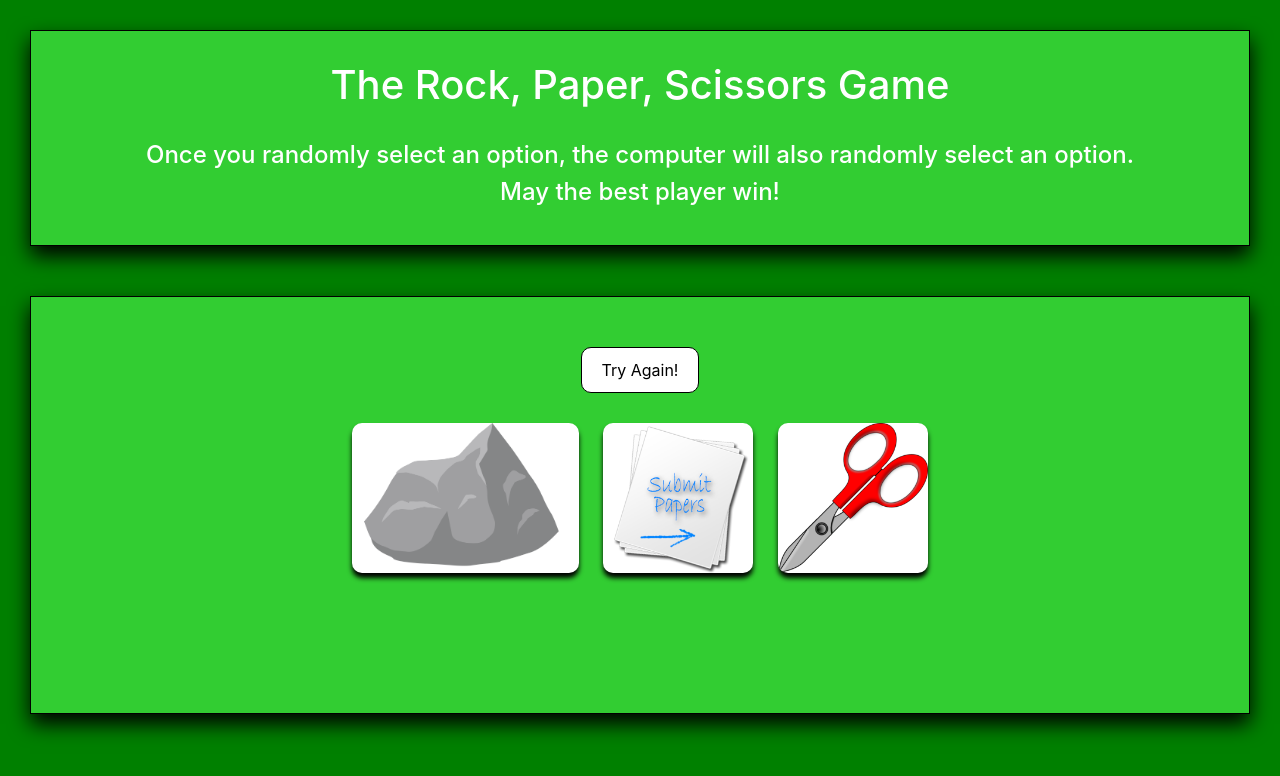
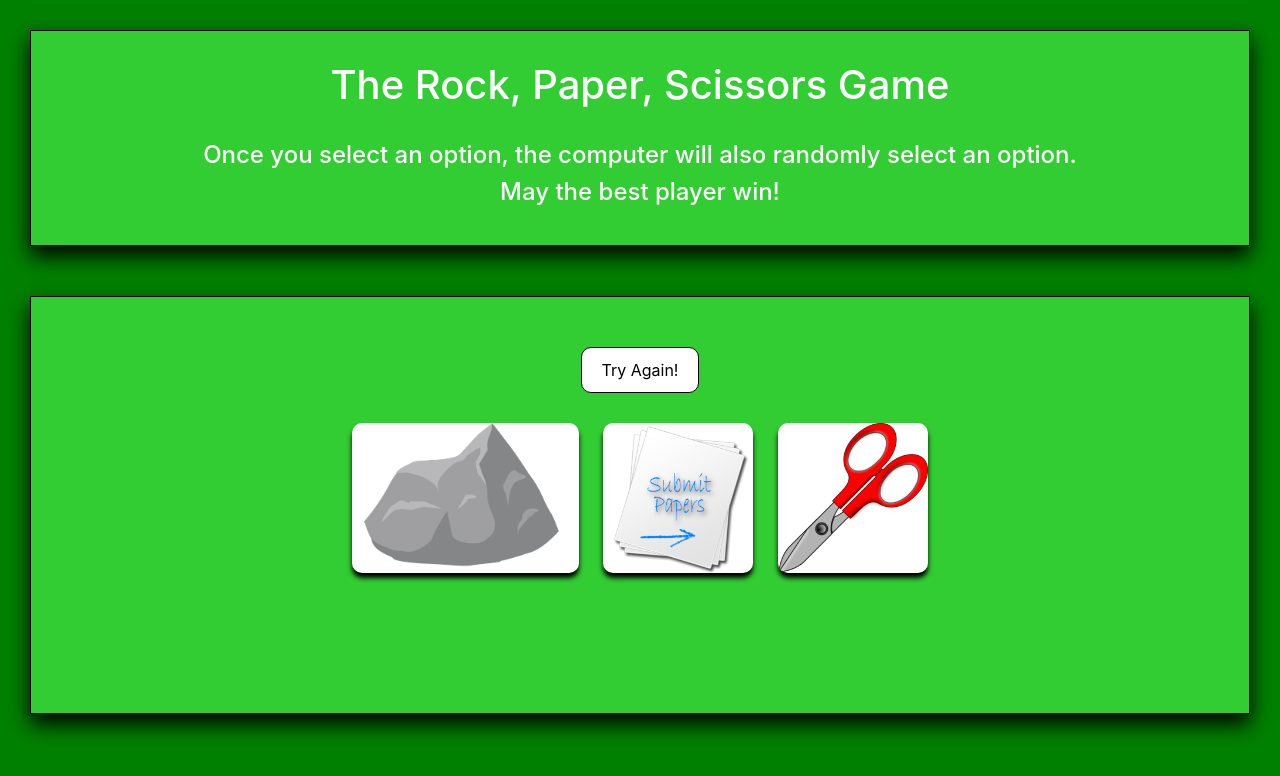
Before and after one commit to shantelAT/Resume.html, a plain HTML site: page game/index.html in a window 1280 px wide. Drawn offline with nearby package versions, Linux system fonts and the light colour scheme.

Commit message:
Update index.html

```diff
--- a/game/index.html
+++ b/game/index.html
@@ -16,7 +16,7 @@
  <div class="container3">
         <h1> The Rock, Paper, Scissors Game </h1>
         <br>
-        <h4> Once you randomly select an option, the computer will also randomly select an option. </h4> <h4> May the best player win!</h4>
+        <h4> Once you select an option, the computer will also randomly select an option. </h4> <h4> May the best player win!</h4>
         <!--br><button type="text" class="btn" Onclick="Dreset()"> Play Again! </button>
     <br-->
 
```
